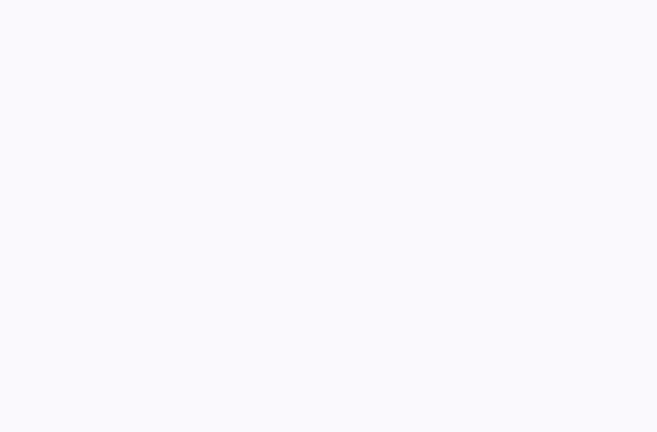
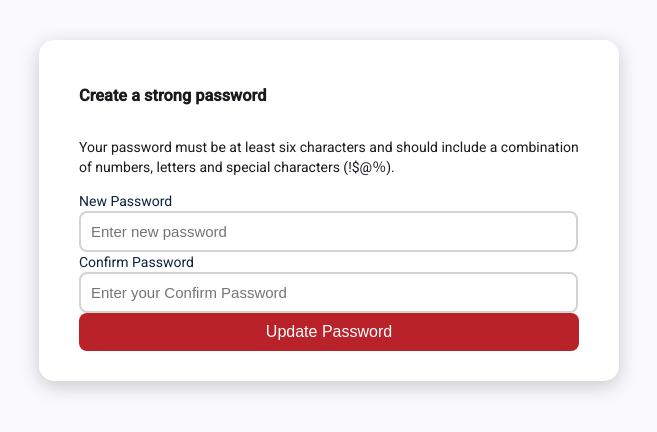
Before and after one commit to Jerusha6/AASLIN, an Angular app in the folder Frontend/AASLIN_Application/: page /UpdateForgotPassword in a window 1280 px wide. Before the commit this address led to /. Shown: the top 432 px of the page, without its empty margins (311-968 px from the left). Built offline with nearby package versions, Linux system fonts and the light colour scheme.

Commit message:
Forgot password Updated

```diff
--- a/Frontend/AASLIN_Application/src/app/LoginSignupForms/Components/forgot-password-update/forgot-password-update.css
+++ b/Frontend/AASLIN_Application/src/app/LoginSignupForms/Components/forgot-password-update/forgot-password-update.css
@@ -0,0 +1,101 @@
+.container {
+    max-width: 500px;
+    margin: 40px auto;
+    background: white;
+    padding: 30px 40px;
+    border-radius: 15px;
+    box-shadow: 0 5px 20px rgba(0, 0, 0, 0.2);
+}
+
+h1 {
+    text-align: center;
+    color: #0e2240;
+    margin-bottom: 25px;
+}
+
+form {
+    display: flex;
+    flex-direction: column;
+}
+
+.label-class {
+    margin-top: 15px;
+    margin-bottom: 5px;
+    color: #0e2240;
+}
+
+.input-class {
+    margin-right: 20px;
+    display: flex;
+    flex-direction: column;
+    width: 95%;
+    padding: 10px;
+    font-size: 15px;
+    border: 2px solid rgb(209, 211, 212);
+    border-radius: 8px;
+    outline: none;
+}
+
+label {
+    padding: 0px;
+    margin: 0px;
+}
+
+.input-Div {
+    row-gap: 5px;
+    width: 100%;
+}
+
+.action-section {
+    display: flex;
+    flex-direction: column;
+    row-gap: 15px;
+    margin-top: 20px;
+}
+
+.forgot {
+    text-align: end;
+    margin-top: 10px;
+    color: #0e2240;
+    cursor: pointer;
+}
+
+.buttonDiv {
+    display: flex;
+    justify-content: space-around;
+}
+
+#loginButton {
+    display: flex;
+    justify-content: center;
+    padding: 10px 18px;
+    margin: 0;
+    border: none;
+    border-radius: 8px;
+    font-size: 16px;
+    width: 100%;
+    background-color: #b82228;
+    color: white;
+    cursor: pointer;
+}
+
+#loginButton:hover {
+    background-color: #86171b;
+}
+
+.signUp {
+    margin-top: 10px;
+    text-align: center;
+    color: #173768;
+    cursor: pointer;
+}
+
+.signUp:hover{
+    color: #0b1930;
+}
+
+.error {
+    color: rgb(148, 32, 32);
+    font-size: 13px;
+    display: block;
+}
--- a/Frontend/AASLIN_Application/src/app/LoginSignupForms/Components/forgot-password-update/forgot-password-update.html
+++ b/Frontend/AASLIN_Application/src/app/LoginSignupForms/Components/forgot-password-update/forgot-password-update.html
@@ -1 +1,42 @@
-<p>forgot-password-update works!</p>
+<div class="container">
+  <form id="form" [formGroup]="form">
+    <h3>Create a strong password</h3>
+    <p>
+      Your password must be at least six characters and should include a combination of numbers,
+      letters and special characters (!$@％).
+    </p>
+
+    <div class="input-Div">
+      <label class="label-class" for="password">New Password</label>
+      <input
+        class="input-class"
+        name="password"
+        type="password"
+        placeholder="Enter new password"
+        formControlName="password"
+      />
+      <span class="error" *ngIf="form.get('password')?.errors?.['required'] && form.get('password')?.touched">
+        Password is required
+      </span>
+      <span class="error" *ngIf="form.get('password')?.errors?.['minlength']">
+        Minimum 6 characters
+      </span>
+      <label class="label-class" for="confirmPassword">Confirm Password</label>
+      <input
+        class="input-class"
+        type="password"
+        placeholder="Enter your Confirm Password"
+        formControlName="confirmPassword"
+      />
+      <span class="error" *ngIf="form.get('confirmPassword')?.errors?.['required'] && form.get('confirmPassword')?.touched">
+        Password is required
+      </span>
+      <span class="error" *ngIf="form.errors?.['passwordsMismatch'] && form.get('confirmPassword')?.touched">
+        Passwords do not match
+      </span>
+      <div class="buttonDiv">
+        <button id="loginButton" type="submit" [disabled]="form.invalid">Update Password</button>
+      </div>
+    </div>
+  </form>
+</div>
--- a/Frontend/AASLIN_Application/src/app/LoginSignupForms/Components/forgot-password-update/forgot-password-update.ts
+++ b/Frontend/AASLIN_Application/src/app/LoginSignupForms/Components/forgot-password-update/forgot-password-update.ts
@@ -1,11 +1,26 @@
+import { CommonModule } from '@angular/common';
 import { Component } from '@angular/core';
+import { FormControl, FormGroup, ReactiveFormsModule, Validators, ValidationErrors, AbstractControl } from '@angular/forms';
 
 @Component({
   selector: 'app-forgot-password-update',
-  imports: [],
+  imports: [CommonModule, ReactiveFormsModule],
   templateUrl: './forgot-password-update.html',
   styleUrl: './forgot-password-update.css'
 })
 export class ForgotPasswordUpdate {
+  form: FormGroup = new FormGroup({
+    password: new FormControl('', [Validators.required, Validators.minLength(6)]),
+    confirmPassword: new FormControl('', [Validators.required, Validators.minLength(6)])
+  }, { validators: this.passwordsMatchValidator });
+  passwordsMismatch: boolean = false;
+  passwordsMatchValidator(control: AbstractControl): ValidationErrors | null {
+    const password = control.get('password')?.value;
+    const confirmPassword = control.get('confirmPassword')?.value;
 
+    if (password !== confirmPassword) {
+      return { passwordsMismatch: true };
+    }
+    return null;
+  }
 }
--- a/Frontend/AASLIN_Application/src/app/LoginSignupForms/Components/login/login.html
+++ b/Frontend/AASLIN_Application/src/app/LoginSignupForms/Components/login/login.html
@@ -10,7 +10,7 @@
             <input class="input-class" type="password" placeholder="Enter your password" formControlName="password">
             <span class='error' *ngIf="form.controls['password'].errors?.['required'] && form.controls['password'].touched">Password is required</span>
             <span class='error' *ngIf="form.controls['password'].errors?.['minlength']">Minimum 6 characters </span>
-            <p class="forgot">Forgot Password?</p>
+            <p class="forgot" (click)="forgotUpdatePassword()">Forgot Password?</p>
             <div class="buttonDiv">
                 <button id="loginButton" type="submit">Login</button>
             </div>
--- a/Frontend/AASLIN_Application/src/app/LoginSignupForms/Components/login/login.ts
+++ b/Frontend/AASLIN_Application/src/app/LoginSignupForms/Components/login/login.ts
@@ -10,10 +10,14 @@ import { Router } from '@angular/router';
   styleUrl: './login.css'
 })
 export class Login {
+
   constructor(private router : Router){
   }
 signupPage() {
   this.router.navigateByUrl("/signup");
+}
+forgotUpdatePassword() {
+this.router.navigateByUrl("/")
 }
 form : FormGroup = new FormGroup({
     username : new FormControl('',[Validators.required]),
--- a/Frontend/AASLIN_Application/src/app/app.routes.ts
+++ b/Frontend/AASLIN_Application/src/app/app.routes.ts
@@ -1,7 +1,9 @@
 import { Routes } from '@angular/router';
 import { SignUp } from './LoginSignupForms/Components/sign-up/sign-up';
 import { Login } from './LoginSignupForms/Components/login/login';
+import { ForgotPasswordUpdate } from './LoginSignupForms/Components/forgot-password-update/forgot-password-update';
 export const routes: Routes = [
     {path:'signup',component:SignUp},
-    {path:'login', component:Login}
+    {path:'login', component:Login},
+    {path:'UpdateForgotPassword', component:ForgotPasswordUpdate}
 ];
```
